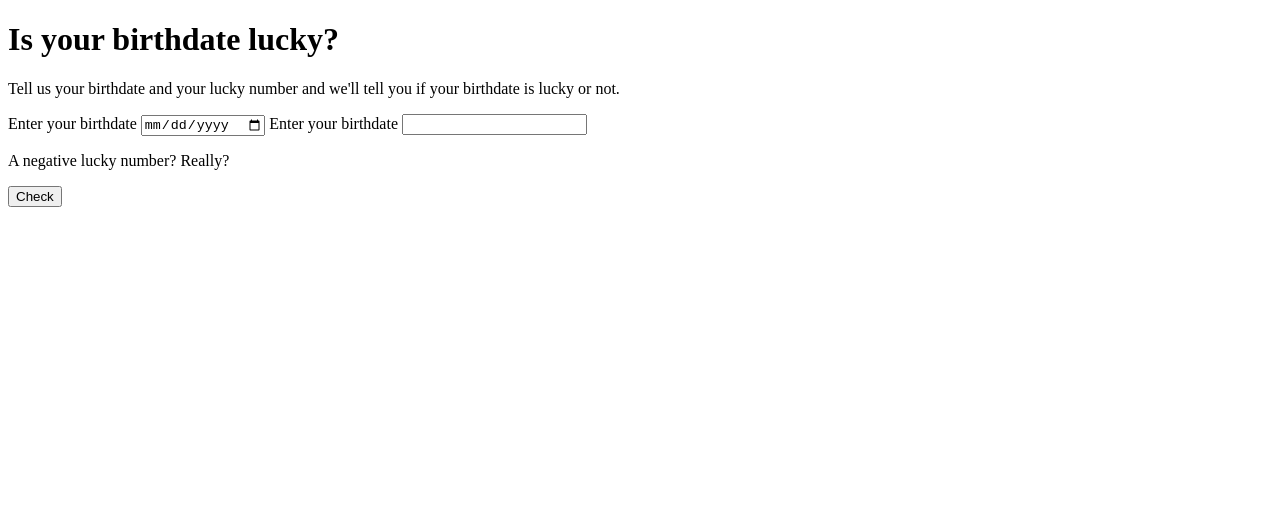
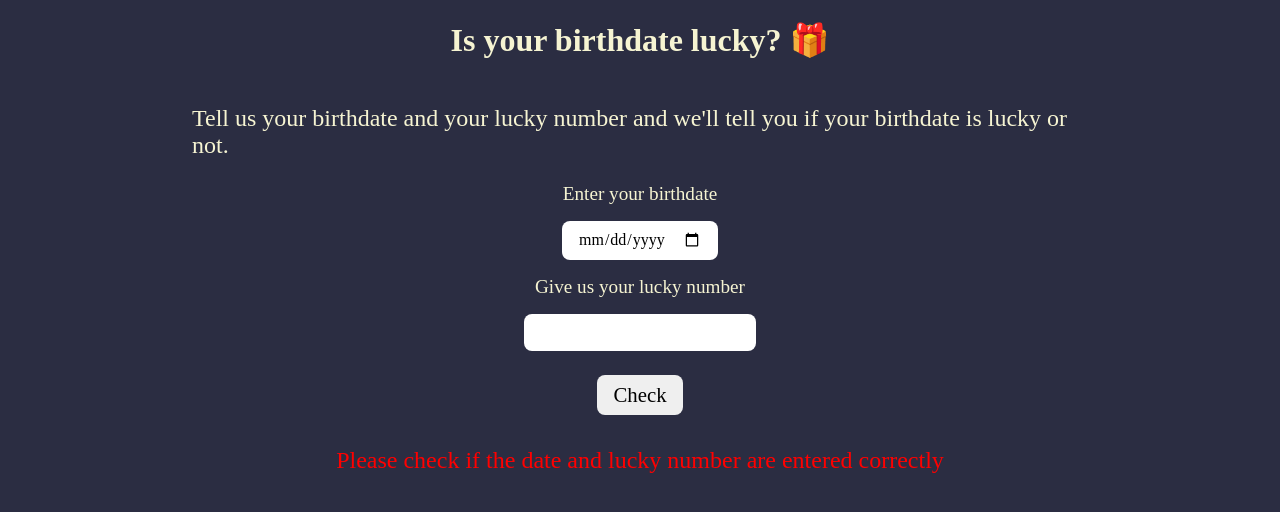
Before and after one commit to asaxena012/IsYourBirthdateLucky, a plain HTML site: page index.html in a window 1280 px wide. Both pictures are taken after a click on the button "Check". Drawn offline with Linux system fonts and the light colour scheme; a web font is replaced by a local one.

Commit message:
style: app styled

```diff
--- a/index.html
+++ b/index.html
@@ -8,18 +8,18 @@
     <script src="script.js" defer></script>
   </head>
   <body>
-    <h1>Is your birthdate lucky?</h1>
+    <h1>Is your birthdate lucky? 🎁</h1>
     <p>Tell us your birthdate and your lucky number and we'll tell you if your birthdate is lucky or not.</p>
     <label for="dob">Enter your birthdate</label>
     <input id="dob" type="date" />
 
-    <label for="lucky-number">Enter your birthdate</label>
+    <label for="lucky-number">Give us your lucky number</label>
     <input id="lucky-number" type="number" />
 
-    <p id="error"></p>
 
     <button>Check</button>
 
+    <p id="error"></p>
     <p id="output"></p>
   </body>
 </html>
--- a/script.js
+++ b/script.js
@@ -18,22 +18,30 @@ const calculateIfLucky = (num, dob) => {
 }
 
 const displayOutput = (isLucky) => {
-  outputElement.textContent = isLucky ? "Wow, your birthday is lucky!" : 'Not so lucky, but hey, we make our own luck.'
+  outputElement.style.display = "block";
+  outputElement.textContent = isLucky ? "Wow, your birthday is lucky! 🍀" : 'Not so lucky, but hey, we make our own luck. 💪'
+}
+
+const hideOutput = () => {
+  outputElement.style.display = "none";
 }
 
 const displayError = (errMessage) => {
+  errorElement.style.display = 'block';
   errorElement.textContent = errMessage
 }
 const hideError = () => {
+  errorElement.style.display = 'none';
   errorElement.textContent = '';
 }
 
 checkBtn.addEventListener('click', () => {
-  const luckyNum = luckyNumElement.value;
+  const luckyNum = Number(luckyNumElement.value);
+  const dateValue = dobElement.value;
 
   try{
-    if(luckyNum <= 0){
-      const err = { message: "A negative lucky number? Really?"};
+    if(luckyNum <= 0 || !dateValue){
+      const err = { message: "Please check if the date and lucky number are entered correctly" };
       throw err;
     }
 
@@ -43,6 +51,7 @@ checkBtn.addEventListener('click', () => {
     displayOutput(isLucky);
 
   } catch(err){
+    hideOutput();
     displayError(err.message);
   }
 
--- a/style.css
+++ b/style.css
@@ -0,0 +1,54 @@
+@import url('https://fonts.googleapis.com/css2?family=Hina+Mincho&display=swap');
+
+*{
+  font-family: 'Hina Mincho', serif;
+}
+
+body{
+  width: 70%;
+  margin: auto;
+  display: flex;
+  flex-direction: column;
+  align-items: center;
+  background: #2b2d42;
+  color: #f6f4d2;
+}
+
+input{
+  padding: 0.6rem 1rem;
+  font-size: 1rem;
+  border-radius: 0.5rem;
+  outline: none;
+  border: none;
+  margin: 1rem 0rem;
+}
+
+p{
+  font-size: 1.5rem;
+}
+
+label{
+  font-size: 1.2rem;
+}
+
+button{
+  padding: 0.5rem 1rem;
+  border-radius: 0.5rem;
+  border: none;
+  outline: none;
+  font-size: 1.3rem;
+  margin: 0.5rem 0rem;
+  cursor: pointer;
+}
+
+#error{
+  display: none;
+  color: red;
+}
+
+#output{
+  display: none;
+  border: 1px solid white;
+  padding: 1rem;
+  border-radius: 0.5rem;
+}
```
